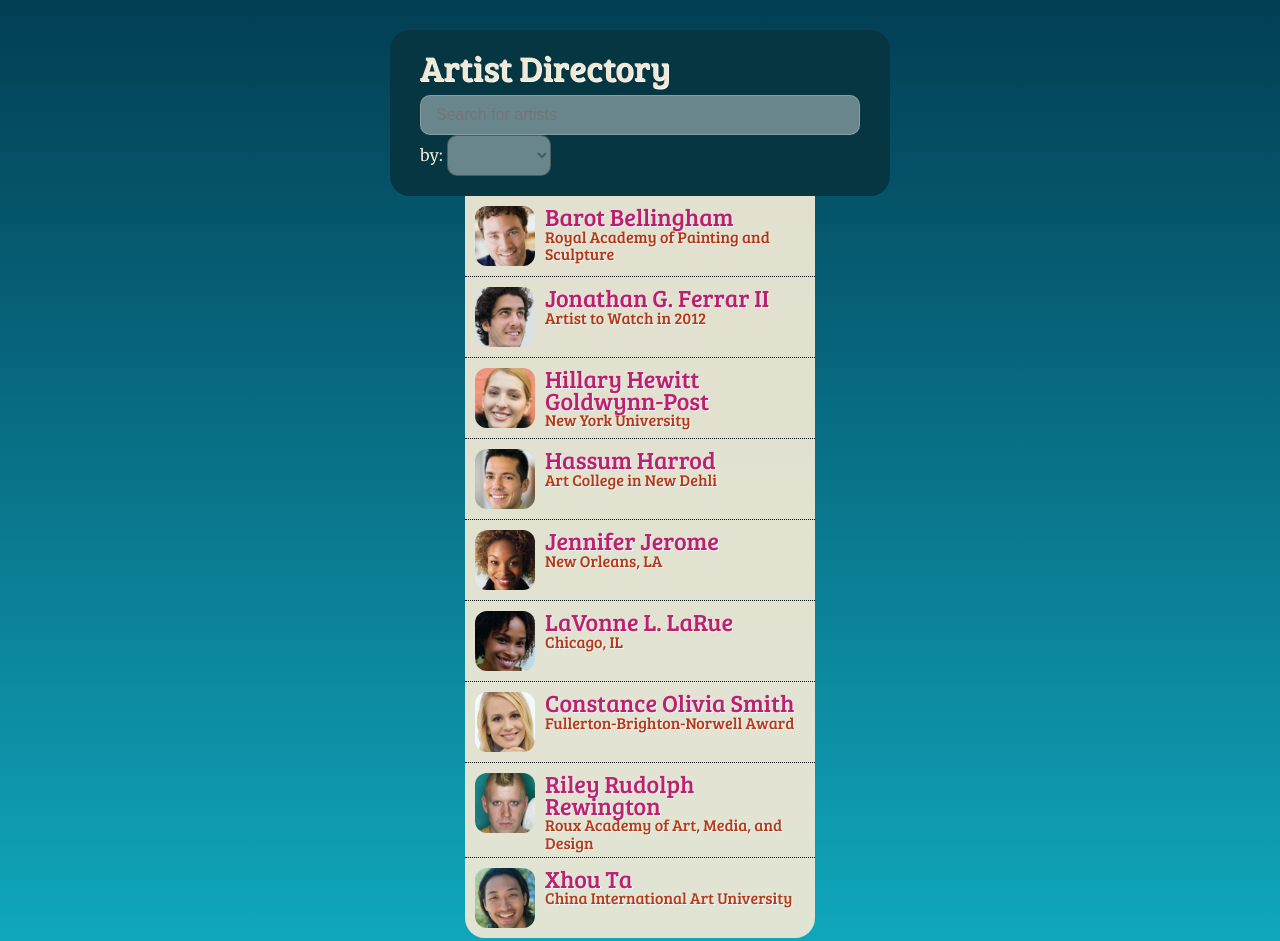
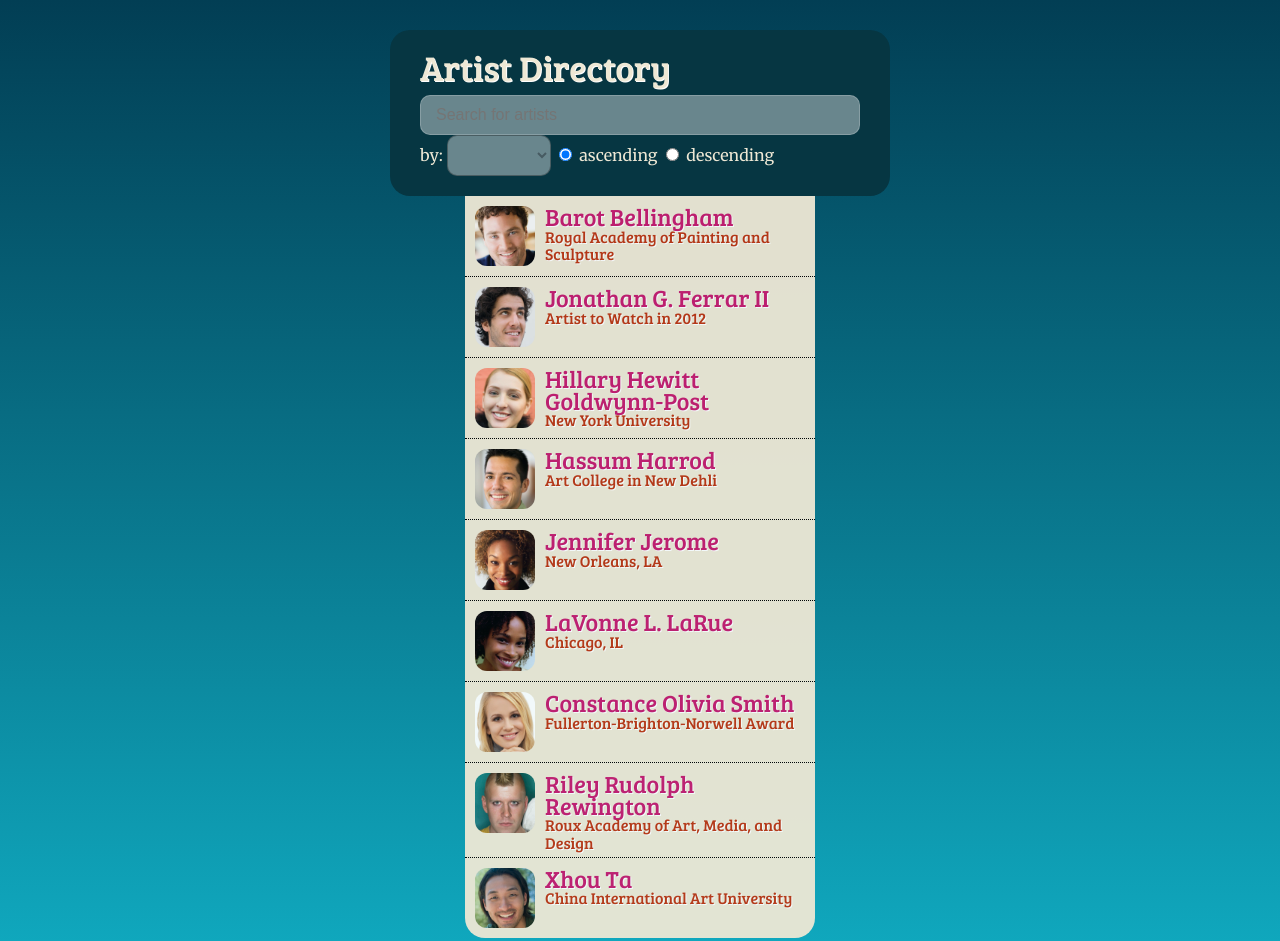
Before and after one commit to Mirajo/FWF, a plain HTML site: page lynda-practice/Angular/index.html in a window 1280 px wide. Drawn offline with Linux system fonts and the light colour scheme; a web font is replaced by a local one.

Commit message:
added direction filters
ascending and descending

```diff
--- a/lynda-practice/Angular/index.html
+++ b/lynda-practice/Angular/index.html
@@ -19,9 +19,17 @@
             <option value="reknown">Reknown</option>
           </select>
         </label>
+        <label class="formgroup">
+            <input type="radio" ng-model="direction" name="direction" checked>
+            ascending
+            </label>
+        <label class="formgroup">
+            <input type="radio" ng-model="direction" name="direction" value="reverse">
+            descending
+        </label>
     </div>
     <ul class="artistlist">
-    <li class="artist cf" ng-repeat="item in artists | filter: query | orderBy: artistOrder">
+    <li class="artist cf" ng-repeat="item in artists | filter: query | orderBy: artistOrder:direction">
     <img ng-src="images/{{item.shortname}}_tn.jpg" alt="photo of {{item.name}}">
     <div class="info">
         <h2>{{item.name}}</h2>
```
